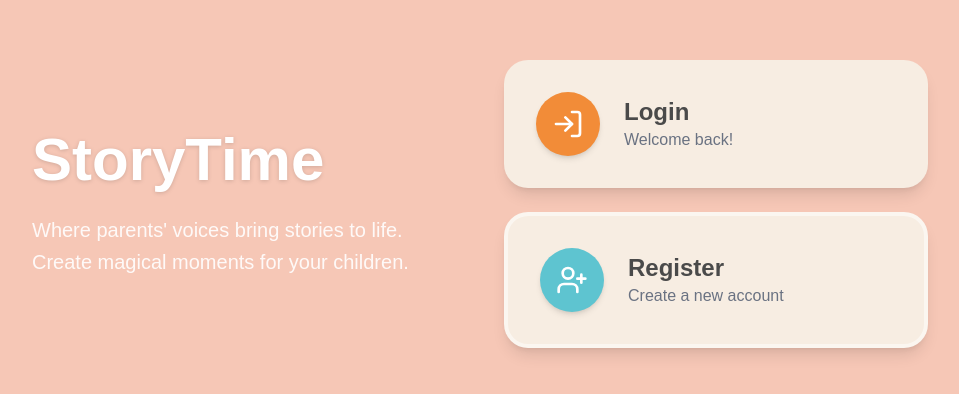
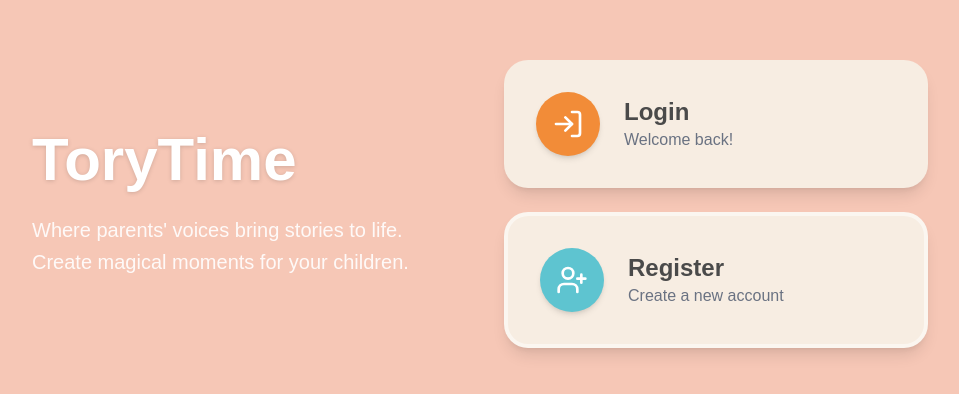
Before and after one commit to SunOfAhuraka/ToryTime, a React (Vite) app: page / in a window 1280 px wide. Shown: the part 196-590 px from the top of the page, without its empty margins (160-1119 px from the left). Built offline with nearby package versions, Linux system fonts and the light colour scheme.

Commit message:
Changed the app name

```diff
--- a/src/pages/auth/LandingPage.jsx
+++ b/src/pages/auth/LandingPage.jsx
@@ -11,7 +11,7 @@ const LandingPage = () => {
       <div className="max-w-4xl w-full grid md:grid-cols-2 gap-12 items-center">
         <div>
           <h1 className="text-6xl font-bold text-white mb-6 drop-shadow-sm">
-            StoryTime
+            ToryTime
           </h1>
           <p className="text-xl text-white/90 font-medium leading-relaxed">
             Where parents' voices bring stories to life. Create magical moments
```
Also changed, not shown: 1 other file (tests, documents, lock files or other folders).
